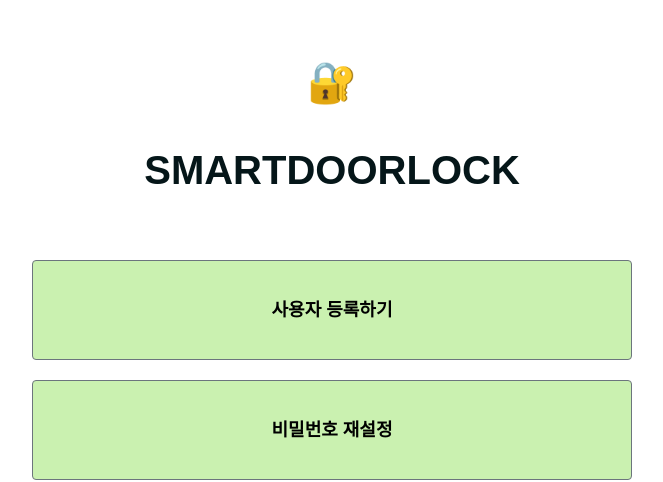
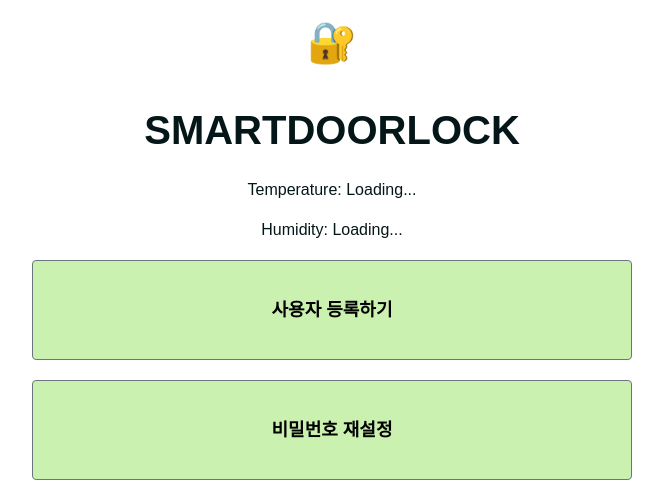
Before and after one commit to uijindaramg/smartdoorlock, a Flask app: page / in a window 1280 px wide. Shown: the top 482 px of the page, without its empty margins (308-971 px from the left). Run offline with Flask 3, Linux system fonts and the light colour scheme.

Commit message:
Update index.html

```diff
--- a/templates/index.html
+++ b/templates/index.html
@@ -87,6 +87,17 @@
         function render_home() {
           window.location.href = '/';
         }
+        function fetchTempHumidity() {
+            fetch('/get_temp_humidity')
+                .then(response => response.json())
+                .then(data => {
+                    document.getElementById('temperature').innerText = data.temperature !== null ? `${data.temperature} °C` : 'Error';
+                    document.getElementById('humidity').innerText = data.humidity !== null ? `${data.humidity} %` : 'Error';
+                })
+                .catch(error => console.error('Error fetching temperature and humidity:', error));
+        }
+
+        setInterval(fetchTempHumidity, 10000); // Fetch data every 5 seconds
     </script>
 </head>
 
@@ -95,6 +106,8 @@
     <div class="header_potato_ment">
         <p><h1 class="header-text">&#128272;</h1></p>
         <p><h1 class="header-text">SMARTDOORLOCK</h1></p>
+        <p>Temperature: <span id="temperature">Loading...</span></p>
+        <p>Humidity: <span id="humidity">Loading...</span></p>
     </div>
     <div class="mypost_1"><button onclick="location.href='/register_user'" type="button" class="btn btn-outline-secondary">사용자 등록하기</button></div>
     <div class="mypost_1"><button onclick="location.href='/set_password'" type="button" class="btn btn-outline-secondary">비밀번호 재설정</button></div>
```
